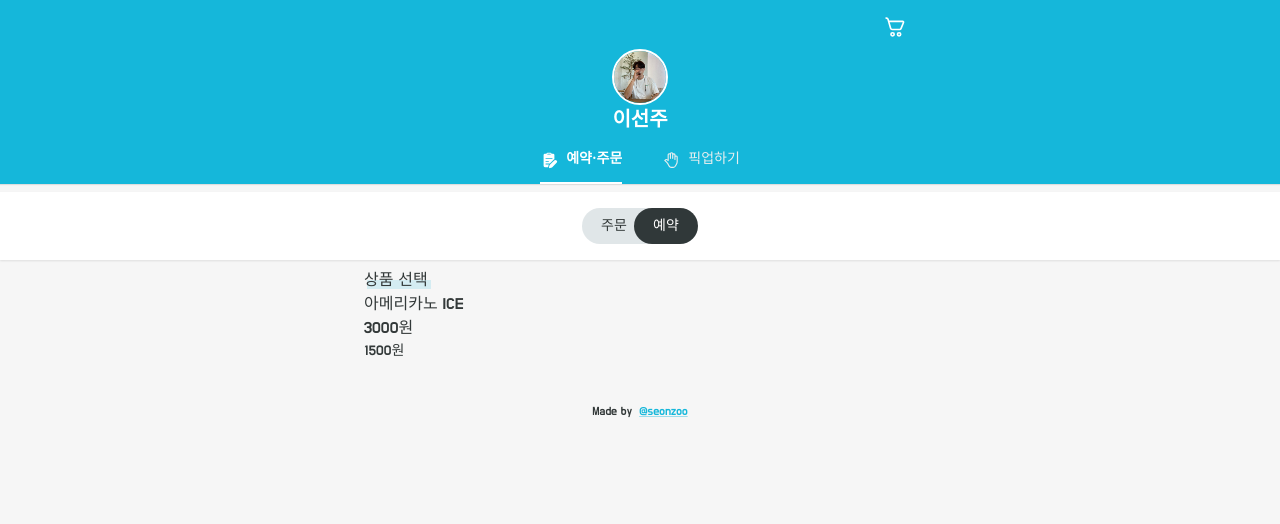
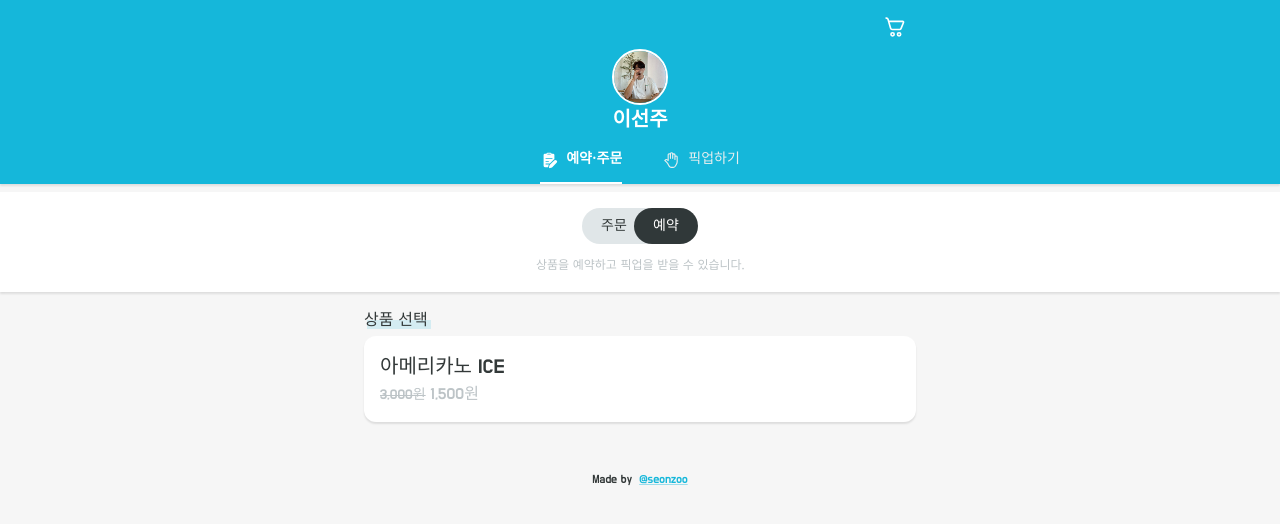
Before and after one commit to boy672820/gorder-frontend, a React (Create React App) app: page /order in a window 1280 px wide. Shown: the top 524 px of the page. Built offline with nearby package versions, Linux system fonts and the light colour scheme.

Commit message:
상품 컴포넌트 진행 중

```diff
--- a/src/components/ContentContainer.tsx
+++ b/src/components/ContentContainer.tsx
@@ -11,9 +11,9 @@ export default function ContentContainer({
   const theme = useTheme();
 
   return (
-    <Container sx={{ marginTop: 1 }} maxWidth="sm">
+    <Container sx={{ marginTop: 2 }} maxWidth="sm">
       {title && (
-        <Box sx={{ position: 'relative', width: 'max-content' }}>
+        <Box sx={{ position: 'relative', width: 'max-content', mb: 0.5 }}>
           <Typography variant="subtitle1">{title}</Typography>
           <Box
             sx={{
--- a/src/components/Section.tsx
+++ b/src/components/Section.tsx
@@ -8,7 +8,7 @@ export default function Section({ children, sx }: Props) {
       sx={{
         width: '100%',
         backgroundColor: 'white',
-        boxShadow: '0px 1px 2px rgba(0, 0, 0, 0.1)',
+        boxShadow: '0px 2px 2px rgba(0, 0, 0, 0.1)',
         marginTop: 1,
         paddingTop: 2,
         paddingBottom: 2,
--- a/src/layouts/main/header/index.tsx
+++ b/src/layouts/main/header/index.tsx
@@ -12,7 +12,7 @@ export default function Header() {
           height: 184,
           position: 'relative',
           backgroundColor: 'primary.main',
-          boxShadow: '0px 1px 1px rgba(0, 0, 0, 0.1)',
+          boxShadow: '0px 2px 2px rgba(0, 0, 0, 0.1)',
         }}
       >
         <Container
--- a/src/layouts/main/header/tabs.tsx
+++ b/src/layouts/main/header/tabs.tsx
@@ -2,25 +2,35 @@ import { useState } from 'react';
 import { Tab } from '@mui/material';
 import { TabContext, TabList } from '@mui/lab';
 import { Iconify } from '../../../components';
-
-export default function Tabs() {
-  const [value, setValue] = useState('1');
-  const handleChange = (_: React.SyntheticEvent, newValue: string) => {
-    setValue(newValue);
-  };
+import { useLocation } from 'react-router';
+import { PATH_PAGE } from '../../../routes/paths';
 
 const TAB_LIST = [
   {
-      value: '1',
+    value: '/',
+    icon: '',
+    label: '',
+  },
+  {
+    value: '/' + PATH_PAGE.order,
     icon: <Iconify icon="fluent:clipboard-text-edit-20-filled" width={18} height={18} />,
     label: '예약·주문',
   },
   {
-      value: '2',
+    value: '/' + PATH_PAGE.pickup,
     icon: <Iconify icon="fluent:hand-left-16-regular" width={18} height={18} />,
     label: '픽업하기',
   },
 ];
+
+export default function Tabs() {
+  const location = useLocation();
+
+  const [value, setValue] = useState(location.pathname);
+
+  const handleChange = (_: React.SyntheticEvent, newValue: string) => {
+    setValue(newValue);
+  };
 
   return (
     <TabContext value={value}>
@@ -35,6 +45,7 @@ export default function Tabs() {
             label={tab.label}
             value={tab.value}
             sx={{
+              display: tab.value === '/' ? 'none' : '',
               color: '#E7EEEF',
               fontWeight: 'regular',
               '&.Mui-selected': {
--- a/src/pages/Order.tsx
+++ b/src/pages/Order.tsx
@@ -1,10 +1,12 @@
-import { Box, Typography } from '@mui/material';
+import { Box, Typography, useTheme } from '@mui/material';
 import { Stack } from '@mui/system';
 import ContentContainer from '../components/ContentContainer';
 import Section from '../components/Section';
 import ToggleButton from '../sections/order/ToggleButton';
 
 export default function Order() {
+  const theme = useTheme();
+
   return (
     <main>
       <Section sx={{ textAlign: 'center' }}>
@@ -13,19 +15,36 @@ export default function Order() {
 
       <ContentContainer title="상품 선택">
         <Stack>
-          <Box>
+          <Box
+            sx={{
+              bgcolor: 'white',
+              boxShadow: '0px 2px 2px rgba(0, 0, 0, 0.1)',
+              borderRadius: 3,
+              p: 2,
+              mb: 1,
+            }}
+          >
             <Stack>
-              <Typography variant="body1">아메리카노 ICE</Typography>
+              <Typography variant="h4" sx={{ fontWeight: 'lighter' }}>
+                아메리카노 ICE
+              </Typography>
             </Stack>
-            <Stack>
-              <Typography variant="body1">3000원</Typography>
-              <Typography variant="body2">
-                1500원
+            <Stack display="flex" flexDirection="row" alignItems="end">
+              <Typography
+                variant="body2"
+                sx={{
+                  textDecoration: 'line-through',
+                  fontWeight: 'lighter',
+                  color: theme.palette.text.secondary,
+                }}
+              >
+                3,000원
+              </Typography>
+              <Typography variant="body1" sx={{ color: theme.palette.text.secondary }} pl={0.5}>
+                1,500원
               </Typography>
             </Stack>
           </Box>
-
-          <Box></Box>
         </Stack>
       </ContentContainer>
     </main>
--- a/src/routes/paths.ts
+++ b/src/routes/paths.ts
@@ -1,5 +1,7 @@
 export const PATH_PAGE = {
-  page403: '/403',
-  page404: '/404',
-  page500: '/500',
+  page403: '403',
+  page404: '404',
+  page500: '500',
+  order: 'order',
+  pickup: 'pickup',
 };
--- a/src/sections/order/ToggleButton.tsx
+++ b/src/sections/order/ToggleButton.tsx
@@ -1,4 +1,4 @@
-import { Button as MuiButton, styled, useTheme } from '@mui/material';
+import { Box, Button as MuiButton, styled, Typography, useTheme } from '@mui/material';
 import { useState } from 'react';
 
 const StyledButton = styled(MuiButton)(() => ({
@@ -10,8 +10,13 @@ const StyledButton = styled(MuiButton)(() => ({
 
 // ----------------------------------------------------------------
 
+enum ToggleButtonList {
+  Order = 'order',
+  Delivery = 'Delivery',
+}
+
 type ToggleButtonLocation = 'left' | 'right';
-type ToggleButtonValue = 'order' | 'delivery';
+type ToggleButtonValue = ToggleButtonList.Order | ToggleButtonList.Delivery;
 
 const Button = ({
   children,
@@ -63,20 +68,40 @@ const Button = ({
 };
 
 export default function ToggleButton() {
-  const [value, setValue] = useState<ToggleButtonValue>('delivery');
+  const theme = useTheme();
+
+  const [value, setValue] = useState<ToggleButtonValue>(ToggleButtonList.Delivery);
 
   const handleClick = (value: ToggleButtonValue) => {
     setValue(value);
   };
 
   return (
-    <div>
-      <Button location="left" onClick={handleClick} value="order" active={value === 'order'}>
-        주문
-      </Button>
-      <Button location="right" onClick={handleClick} value="delivery" active={value === 'delivery'}>
-        예약
-      </Button>
-    </div>
+    <Box>
+      <Box>
+        <Button
+          location="left"
+          onClick={handleClick}
+          value={ToggleButtonList.Order}
+          active={value === ToggleButtonList.Order}
+        >
+          주문
+        </Button>
+        <Button
+          location="right"
+          onClick={handleClick}
+          value={ToggleButtonList.Delivery}
+          active={value === ToggleButtonList.Delivery}
+        >
+          예약
+        </Button>
+      </Box>
+      <Box pt={1}>
+        <Typography variant="caption" sx={{ color: theme.palette.text.secondary, fontWeight: 'lighter' }}>
+          {ToggleButtonList.Delivery === value && '상품을 예약하고 픽업을 받을 수 있습니다.'}
+          {ToggleButtonList.Order === value && '상품을 직접 주문합니다.'}
+        </Typography>
+      </Box>
+    </Box>
   );
 }
--- a/src/theme/palette.ts
+++ b/src/theme/palette.ts
@@ -168,7 +168,7 @@ const palette = {
   light: {
     ...COMMON,
     mode: 'light',
-    text: { primary: '#333939', secondary: '848C8D', disabled: GREY[500] },
+    text: { primary: '#333939', secondary: '#BDC4C7', disabled: GREY[500] },
     background: { paper: '#F6F6F6', default: '#F6F6F6', neutral: GREY[200] },
     action: { active: GREY[600], ...COMMON.action },
   },
--- a/src/theme/typography.ts
+++ b/src/theme/typography.ts
@@ -49,6 +49,7 @@ const typography = {
     fontSize: pxToRem(14),
   },
   body1: {
+    fontWeight: 100,
     lineHeight: 1.5,
     fontSize: pxToRem(16),
   },
```
Also changed, not shown: src/routes/index.tsx (+10 -7 lines). Lines whose indentation alone changed are shown as unchanged.
